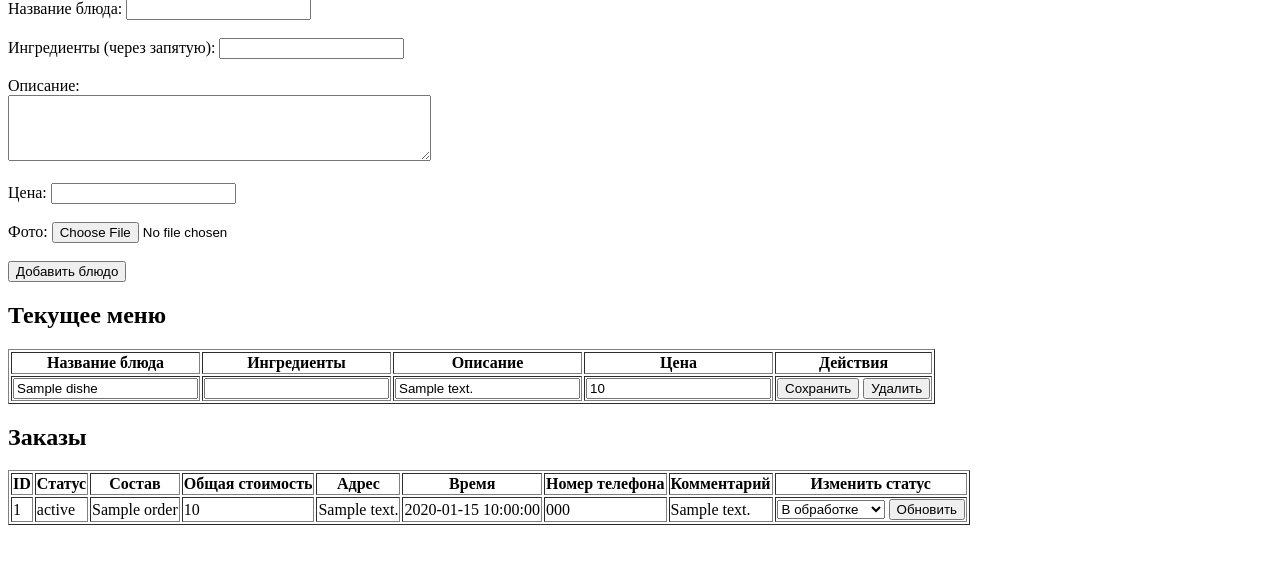
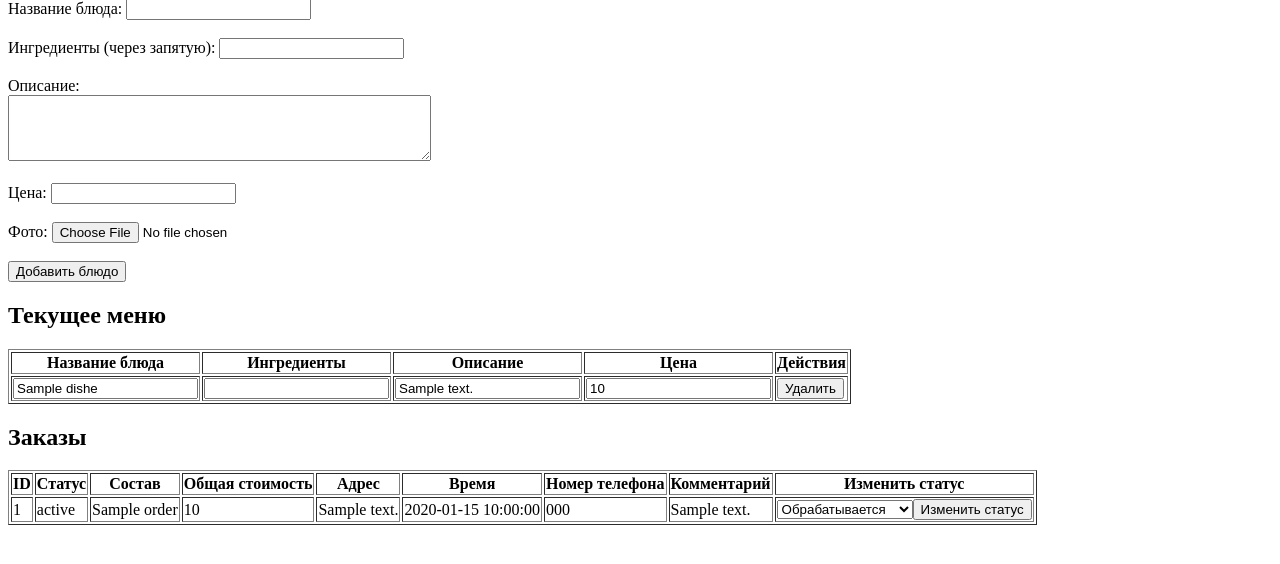
Before and after one commit to Uniqdly/YandexFood, a PHP site: page /meneger.php in a window 1280 px wide. Shown: the part 128-692 px from the top of the page. Run offline with PHP 8.4, Linux system fonts and the light colour scheme; tables that the repository leaves empty or names only in its code hold one stand-in row (values such as "Sample post").

Commit message:
1) написала действия для кнопки удаления данных 2) теперь менеджер может менять статус заказов

```diff
--- a/meneger.php
+++ b/meneger.php
@@ -95,12 +95,30 @@
                 }
                 $ingredients_str = implode(", ", $ingredients_list);
 
+                // Обработка нажатия кнопки "Удалить" для каждой строки в таблице блюд
+                if(isset($_POST["delete_dish"])) {
+                    $dish_id = $_POST["dish_id"];
+                    $sql_delete_dish = "DELETE FROM Dishes WHERE id=$dish_id";
+                    if ($conn->query($sql_delete_dish) === TRUE) {
+                        echo "";
+                    } else {
+                        echo "Ошибка при удалении блюда: " . $conn->error;
+                    }
+                }
+
                 echo "<td><input type='text' value='" . $ingredients_str . "'></td>";
 
                 echo "<td><input type='text' value='" . $row["description"] . "'></td>";
                 echo "<td><input type='text' value='" . $row["price"] . "'></td>";
-                echo "<td><button>Сохранить</button> <button>Удалить</button></td>";
+                echo "<td>";
+                echo "<form action='" . $_SERVER['PHP_SELF'] . "' method='post'>";
+                echo "<input type='hidden' name='dish_id' value='" . $row["id"] . "'>";
+                echo "<button type='submit' name='delete_dish'>Удалить</button>";
+                echo "</form>";
+                echo "</td>";
                 echo "</tr>";
+
+
             }
         } else {
             echo "<tr><td colspan='5'>Нет доступных блюд в меню.</td></tr>";
@@ -130,6 +148,22 @@
             die("Connection failed: " . $conn->connect_error);
         }
 
+        // Обработка изменения статуса заказа
+        if ($_SERVER["REQUEST_METHOD"] == "POST")
+        {
+            $order_id = $_POST["order_id"];
+            $new_status = $_POST["new_status"];
+            $sql_update = "UPDATE Orders SET status='$new_status' WHERE id=$order_id";
+            if ($conn->query($sql_update) === TRUE)
+            {
+                echo " ";
+            }
+            else
+            {
+                echo "Ошибка при изменении статуса заказа: " . $conn->error;
+            }
+        }
+
         $sql = "SELECT * FROM Orders";
         $result = $conn->query($sql);
 
@@ -144,19 +178,20 @@
                 echo "<td>" . $row["time"] . "</td>";
                 echo "<td>" . $row["phone_number"] . "</td>";
                 echo "<td>" . $row["comment"] . "</td>";
-                echo "<td>
-                        <form action='update_status.php' method='post'>
-                            <input type='hidden' name='order_id' value='" . $row["id"] . "'>
-                            <select name='status'>
-                                <option value='В обработке'>В обработке</option>
-                                <option value='Выполняется'>Выполняется</option>
-                                <option value='Доставляется'>Доставляется</option>
-                                <option value='Доставлено'>Доставлено</option>
-                            </select>
-                            <input type='submit' name='update_status' value='Обновить'>
-                        </form>
-                      </td>";
-                echo "</tr>";
+                // Кнопки для изменения статуса заказа
+                echo "<td>";
+                echo "<form action='meneger.php' method='post'>";
+                echo "<input type='hidden' name='order_id' value='".$row["id"]."'>";
+                echo "<select name='new_status'>";
+                echo "<option value='Обрабатывается'>Обрабатывается</option>";
+                echo "<option value='На кухне'>На кухне</option>";
+                echo "<option value='Нашелся курьер'>Нашелся курьер</option>";
+                echo "<option value='Ожидает курьера'>Ожидает курьера</option>";
+                echo "<option value='Передано курьеру'>Передано курьеру</option>";
+                echo "<option value='Заказ доставлен'>Заказ доставлен</option>";
+                echo "</select>";
+                echo "<input type='submit' value='Изменить статус'>";
+                echo "</form>";
             }
         } else {
             echo "<tr><td colspan='9'>Нет доступных заказов.</td></tr>";
```
